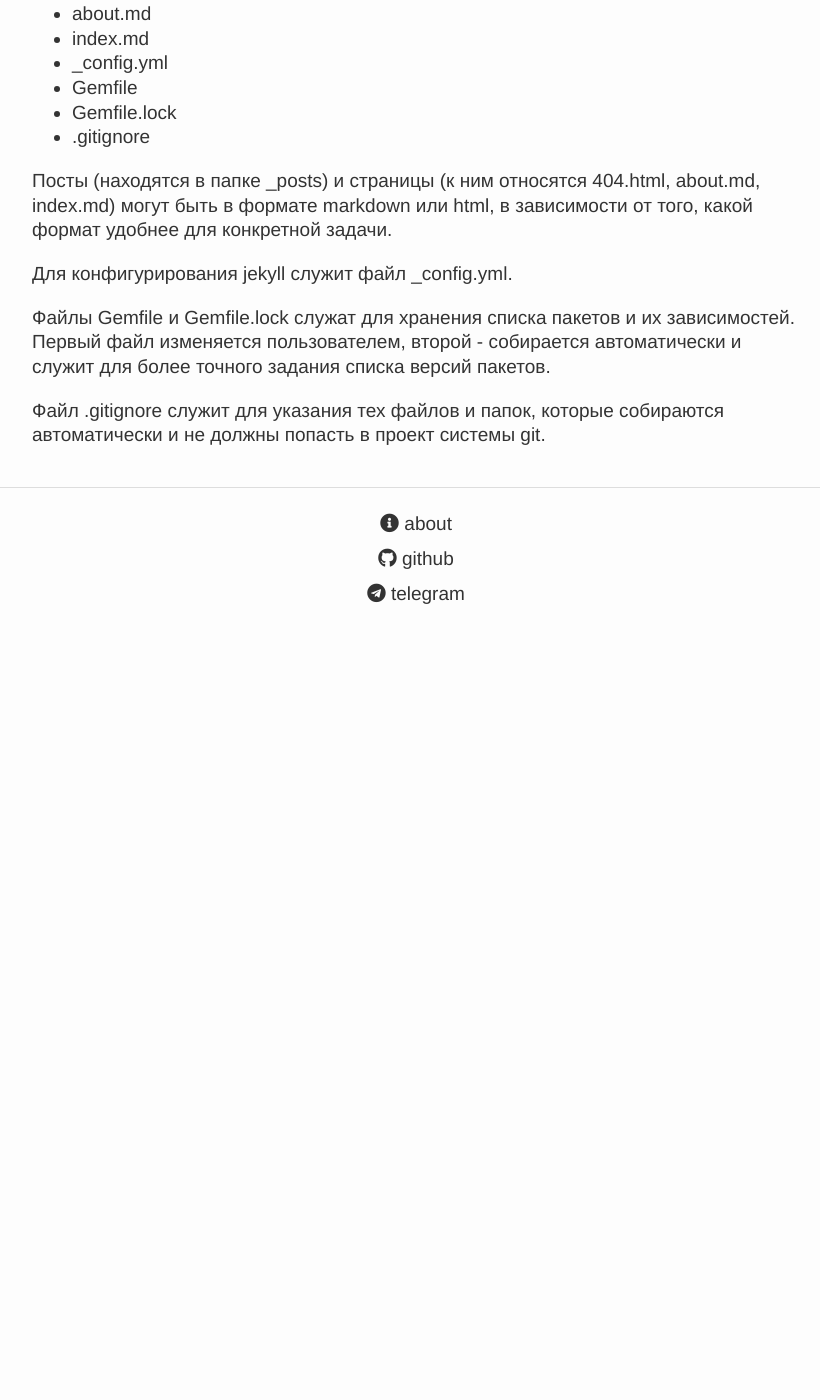
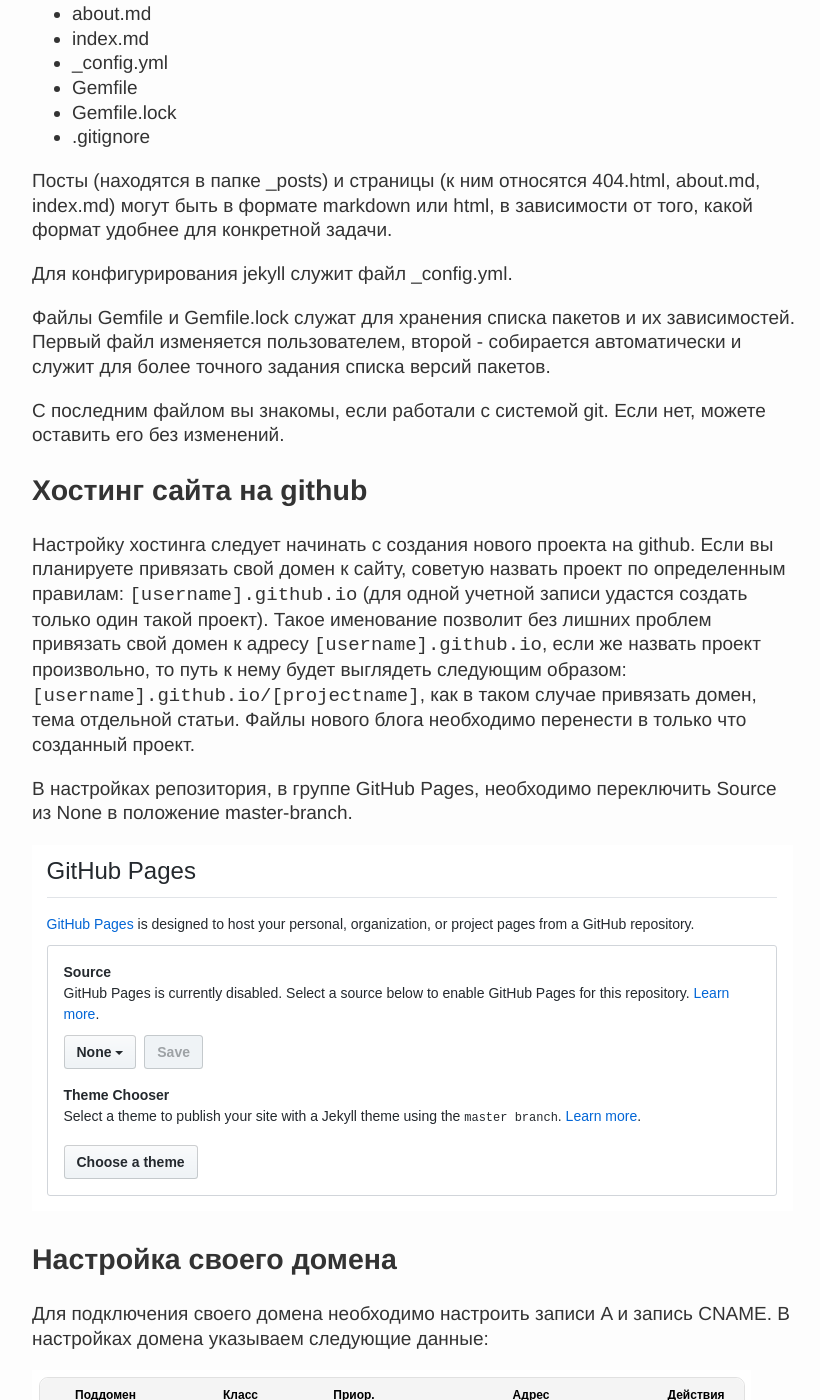
Before and after one commit to Vlad-ku/vlad-ku.github.io, a Jekyll site: the page built from _posts/2018-10-17-jekyll-manual.md, in a window 1280 px wide and 1400 px high, scrolled down 1373 px. Shown: the whole window, without its empty margins (224-1044 px from the left). Built offline with Jekyll 4.4.1, drawn with Linux system fonts in a browser that asks for light colours; nearby versions of some CDN libraries; before the commit the page ends 2003 px from its top, so only the background shows below that; some of the changed text lies outside the part shown.

Commit message:
статья

```diff
--- a/_posts/2018-10-17-jekyll-manual.md
+++ b/_posts/2018-10-17-jekyll-manual.md
@@ -49,4 +49,20 @@
 
 Файлы Gemfile и Gemfile.lock служат для хранения списка пакетов и их зависимостей. Первый файл изменяется пользователем, второй - собирается автоматически и служит для более точного задания списка версий пакетов.
 
-Файл .gitignore служит для указания тех файлов и папок, которые собираются автоматически и не должны попасть в проект системы git.
+С последним файлом вы знакомы, если работали с системой git. Если нет, можете оставить его без изменений.
+
+## Хостинг сайта на github
+
+Настройку хостинга следует начинать с создания нового проекта на github. Если вы планируете привязать свой домен к сайту, советую назвать проект по определенным правилам: `[username].github.io` (для одной учетной записи удастся создать только один такой проект). Такое именование позволит без лишних проблем привязать свой домен к адресу `[username].github.io`, если же назвать проект произвольно, то путь к нему будет выглядеть следующим образом: `[username].github.io/[projectname]`, как в таком случае привязать домен, тема отдельной статьи. Файлы нового блога необходимо перенести в только что созданный проект.
+
+В настройках репозитория, в группе GitHub Pages, необходимо переключить Source из None в положение master-branch.
+
+![включение github pages](/images/002-jekyll.png)
+
+## Настройка своего домена
+
+Для подключения своего домена необходимо настроить записи A и запись CNAME. В настройках домена указываем следующие данные:
+
+![настройка домена github pages](/images/001-jekyll.png)
+
+Обратите внимание на запись CNAME, в конце которой стоит точка и указан поддомен www. Зачеркнутая запись MX служит для настройки почты для домена и в данном случае не имеет отношения к общей настройке github pages.
```
Also changed, not shown: other parts of _posts/2018-10-17-jekyll-manual.md (+1 -1 lines), images/001-jekyll.png (added), images/002-jekyll.png (added).
